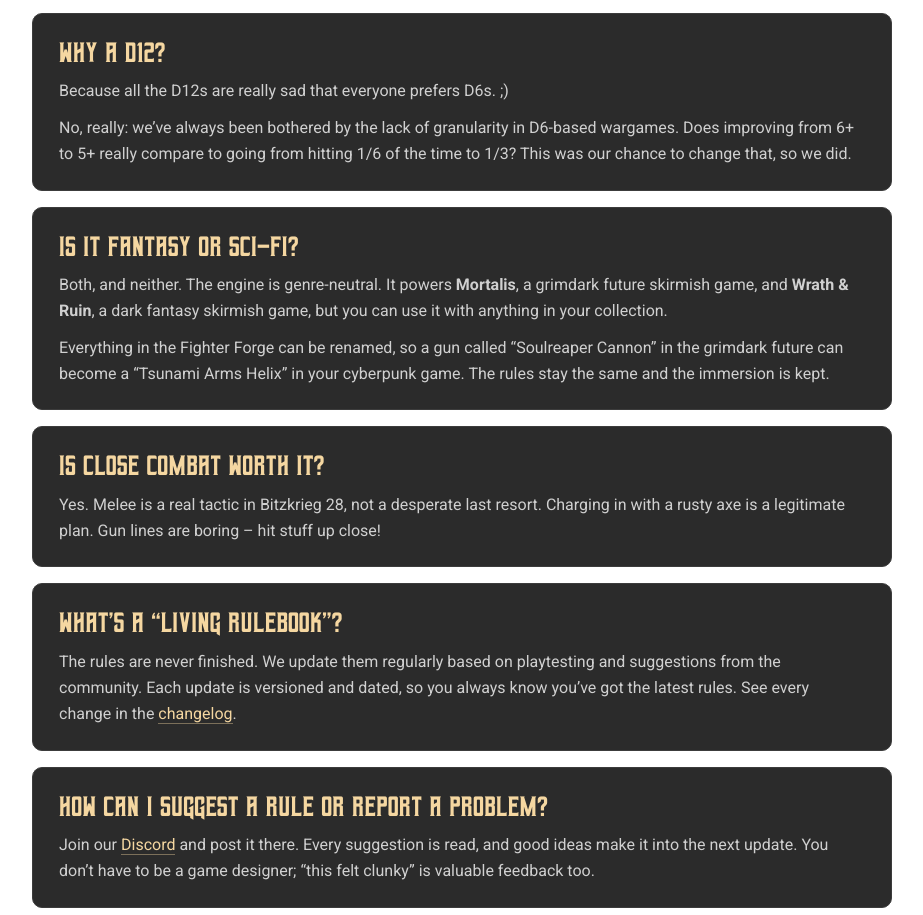
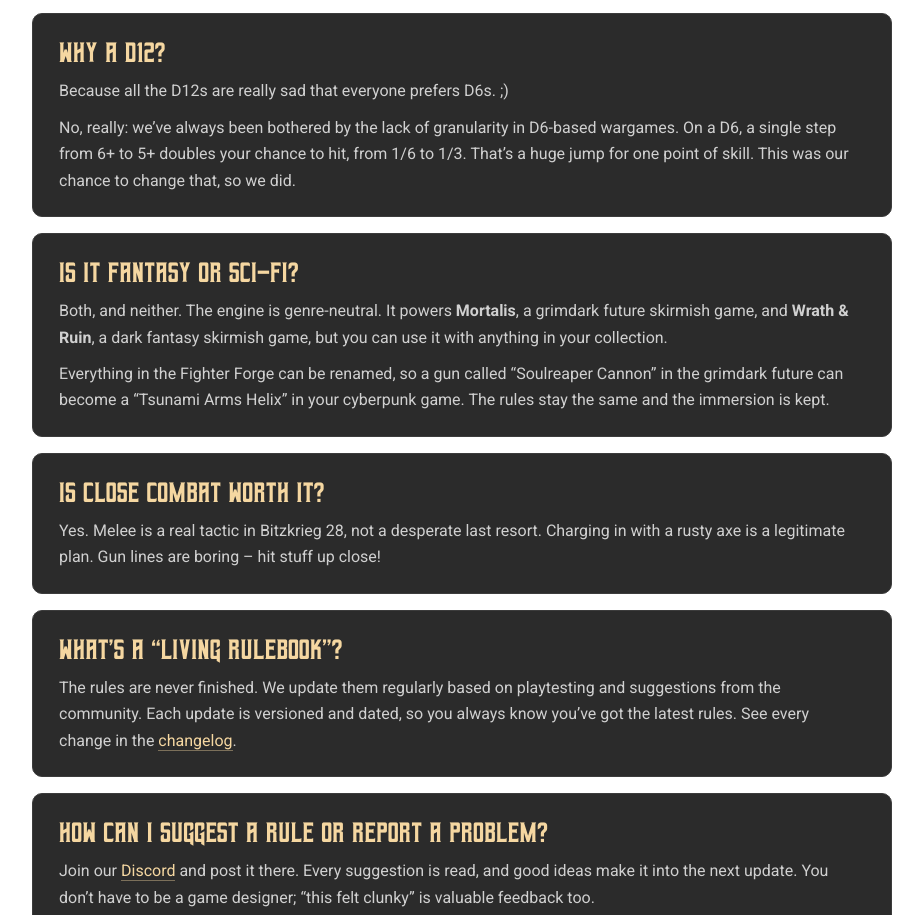
Before and after one commit to bitteroldpainter/bitzkrieg, a plain HTML site: page home/blogger_faq_page.html in a window 1280 px wide. Shown: the part 1345-2260 px from the top of the page, without its empty margins (178-1101 px from the left). Drawn offline with Linux system fonts and the light colour scheme; a web font is replaced by a local one.

Commit message:
FAQ: clearer D12 explanation
Co-Authored-By: Claude Opus 5.5 <noreply@anthropic.com>
Claude-Session: https://claude.ai/code/session_01R4n7xJWF7uURaT6ii15cUd

```diff
--- a/home/blogger_faq_page.html
+++ b/home/blogger_faq_page.html
@@ -93,7 +93,7 @@
     <div class="b28faq-item">
       <h2>Why a D12?</h2>
       <p>Because all the D12s are really sad that everyone prefers D6s. ;)</p>
-      <p>No, really: we&rsquo;ve always been bothered by the lack of granularity in D6-based wargames. Does improving from 6+ to 5+ really compare to going from hitting 1/6 of the time to 1/3? This was our chance to change that, so we did.</p>
+      <p>No, really: we&rsquo;ve always been bothered by the lack of granularity in D6-based wargames. On a D6, a single step from 6+ to 5+ doubles your chance to hit, from 1/6 to 1/3. That&rsquo;s a huge jump for one point of skill. This was our chance to change that, so we did.</p>
     </div>
 
     <div class="b28faq-item">
```
